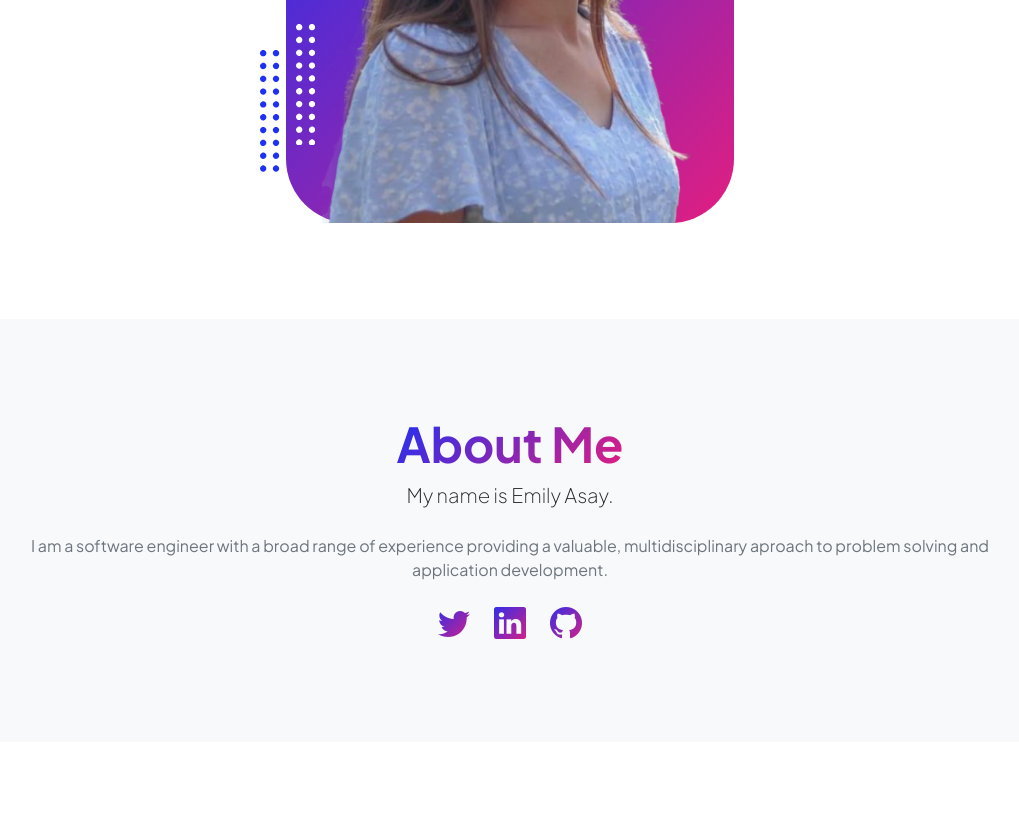
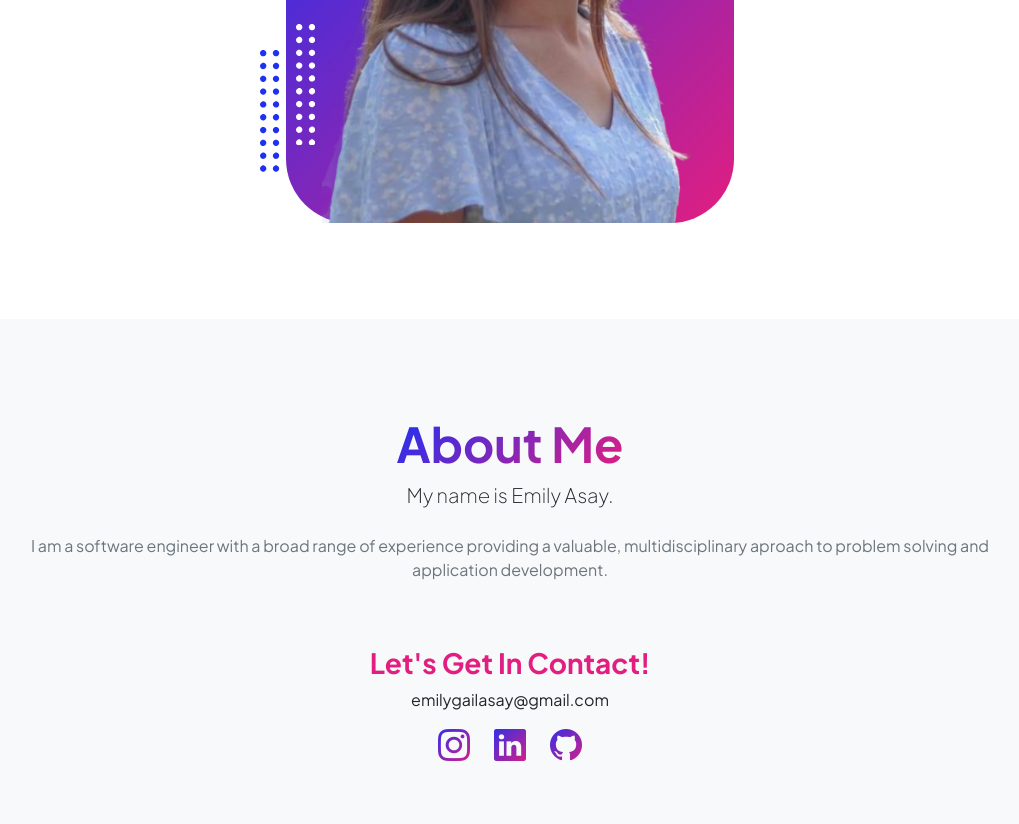
Before and after one commit to littlerobin/emily-website, a plain HTML site: page index.html in a window 1280 px wide. Shown: the part 820-1644 px from the top of the page, without its empty margins (130-1149 px from the left). Before the commit the page ends 1562 px from the top, so only its background shows below. Drawn offline with nearby package versions, Linux system fonts and the light colour scheme.

Commit message:
updated contact options

```diff
--- a/index.html
+++ b/index.html
@@ -5,7 +5,7 @@
         <meta name="viewport" content="width=device-width, initial-scale=1, shrink-to-fit=no" />
         <meta name="description" content="" />
         <meta name="author" content="" />
-        <title>Emily Asay - Software Engineer</title>
+        <title>Emily Asay</title>
         <!-- Favicon-->
         <link rel="icon" type="image/x-icon" href="assets/favicon.ico" />
         <!-- Custom Google font-->
@@ -173,27 +173,44 @@
                 </div>
             </header>
             <!-- About Section-->
-            <section class="bg-light py-5">
+            <section class="bg-light pt-5">
                 <div class="container px-5">
                     <div class="row gx-5 justify-content-center">
                         <div class="col-xxl-8">
-                            <div class="text-center my-5">
+                            <div class="text-center mt-5">
                                 <h2 class="display-5 fw-bolder"><span class="text-gradient d-inline">About Me</span></h2>
                                 <p class="lead fw-light mb-4">My name is Emily Asay.</p>
                                 <p class="text-muted">
                                   I am a software engineer with a broad range of experience providing a valuable,
                                   multidisciplinary aproach to problem solving and application development.
                                 </p>
-                                <div class="d-flex justify-content-center fs-2 gap-4">
-                                    <a class="text-gradient" href="#!"><i class="bi bi-twitter"></i></a>
-                                    <a class="text-gradient" href="http://www.linkedin.com/in/emily-asay"><i class="bi bi-linkedin"></i></a>
-                                    <a class="text-gradient" href="#!"><i class="bi bi-github"></i></a>
-                                </div>
                             </div>
                         </div>
                     </div>
                 </div>
             </section>
+            <!-- Contact Section-->
+            <section class="bg-light py-5">
+              <div class="container px-5">
+                  <div class="row gx-5 justify-content-center">
+                      <div class="col-xxl-8">
+                          <div class="text-center">
+                              <h3 class="text-secondary fw-bolder">Let's Get In Contact!</h3>
+                          </div>
+                          <div class="text-center">
+                              <span>emilygailasay@gmail.com</span>
+                          </div>
+                          <div class="text-center my-2">
+                              <div class="d-flex justify-content-center fs-2 gap-4">
+                                  <a class="text-gradient" href="https://www.instagram.com/em.asay/"><i class="bi bi-instagram"></i></a>
+                                  <a class="text-gradient" href="http://www.linkedin.com/in/emily-asay"><i class="bi bi-linkedin"></i></a>
+                                  <a class="text-gradient" href="https://github.com/littlerobin"><i class="bi bi-github"></i></a>
+                              </div>
+                          </div>
+                      </div>
+                  </div>
+              </div>
+          </section>
         </main>
         <!-- Footer
         <footer class="bg-white py-4 mt-auto">
```
Also changed, not shown: projects.html (+23 -2 lines), resume.html (+23 -1 lines).
